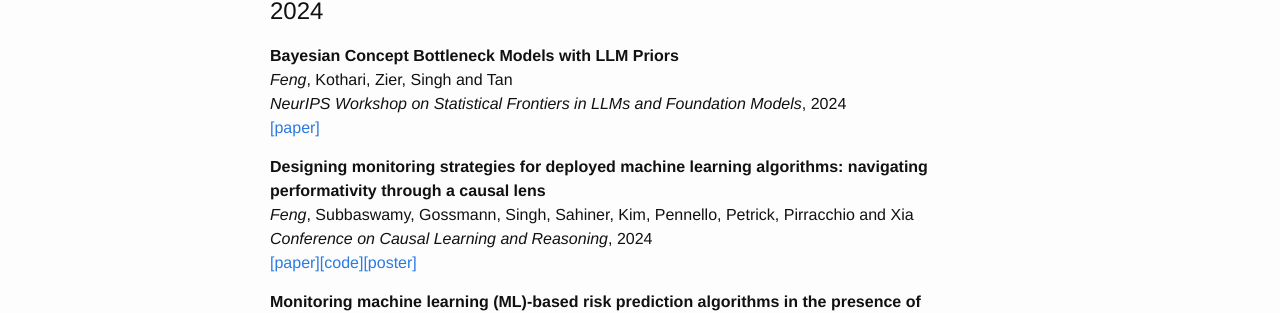
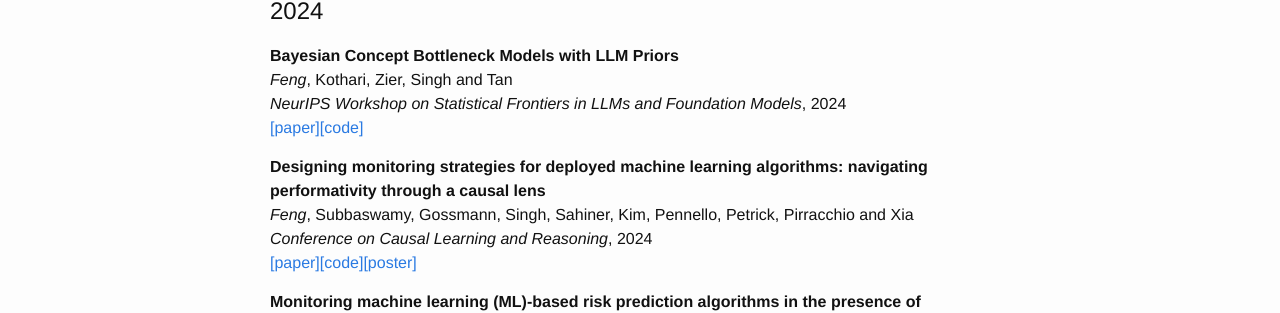
Before and after one commit to jjfeng/jjfeng.github.io, a Jekyll site: the page built from publications.md, in a window 1280 px wide and 900 px high. Shown: the part 348-661 px from the top of the window. Built offline with Jekyll 4.4.1, drawn with Linux system fonts in a browser that asks for light colours.

Commit message:
adding code

```diff
--- a/generate_publications.py
+++ b/generate_publications.py
@@ -1,6 +1,7 @@
 import bibtexparser
 
 SOFTWARE_DICT = {
+    "bayesian concept bottleneck models with llm priors": "https://github.com/jjfeng/bc-llm",
     "monitoring machine learning (ml)-based risk prediction algorithms in the presence of confounding medical interventions": "https://github.com/jjfeng/monitoring_ML_CMI",
     "ensembled sparse-input hierarchical networks for high-dimensional datasets": "https://pypi.org/project/EASIER-net/",
     "estimation of cell lineage trees by maximum-likelihood phylogenetics": "https://github.com/matsengrp/gapml",
--- a/publications.md
+++ b/publications.md
@@ -15,7 +15,7 @@ title: Publications
 **Bayesian Concept Bottleneck Models with LLM Priors**<br />
 *Feng*, Kothari, Zier, Singh and Tan<br />
 *NeurIPS Workshop on Statistical Frontiers in LLMs and Foundation Models*, 2024<br />
-[\[paper\]](https://arxiv.org/abs/2410.15555)
+[\[paper\]](https://arxiv.org/abs/2410.15555)[\[code\]](https://github.com/jjfeng/bc-llm)
 
 **Designing monitoring strategies for deployed machine learning algorithms: navigating performativity through a causal lens**<br />
 *Feng*, Subbaswamy, Gossmann, Singh, Sahiner, Kim, Pennello, Petrick, Pirracchio and Xia<br />
```
Also changed, not shown: 1 other file.
